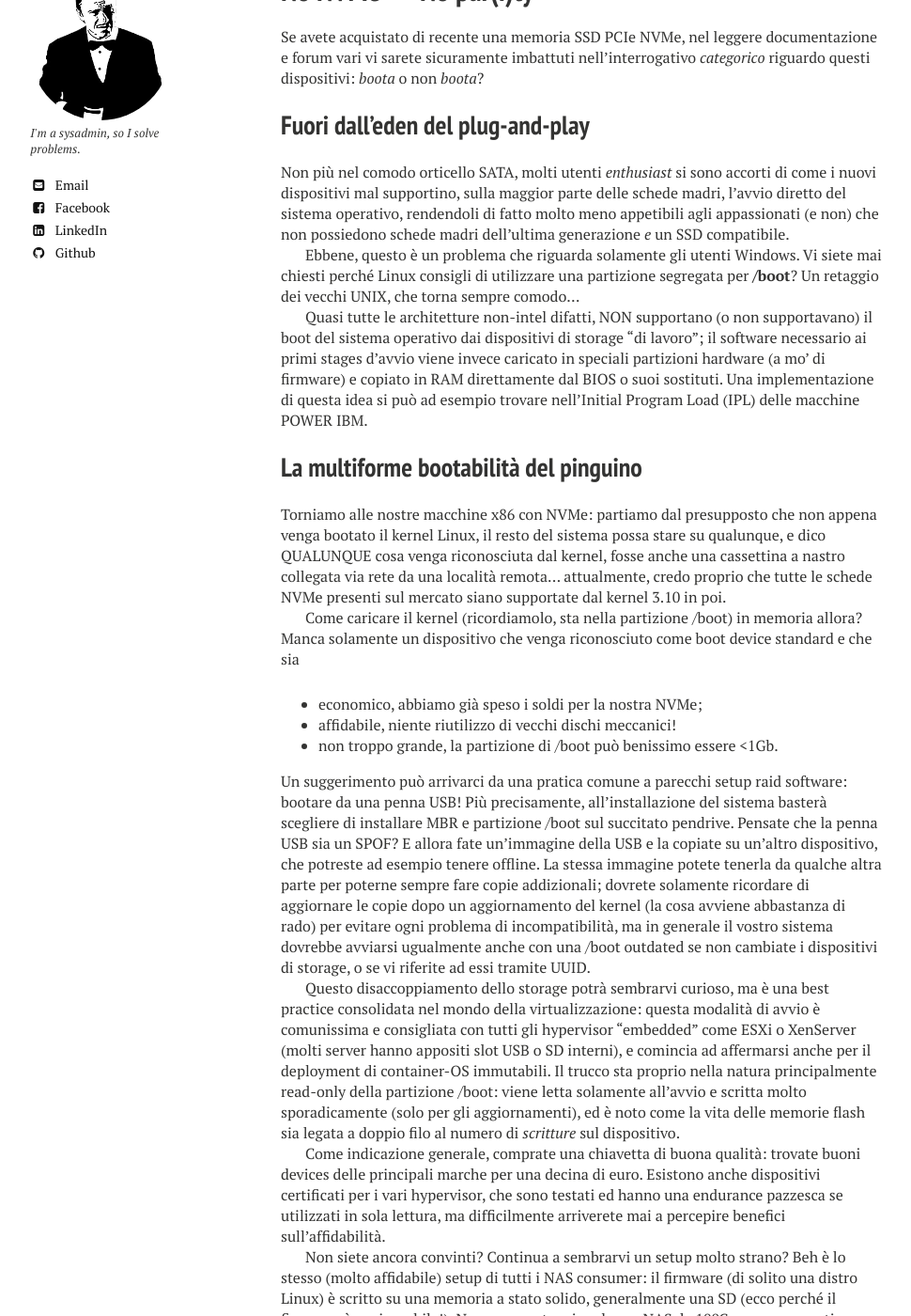
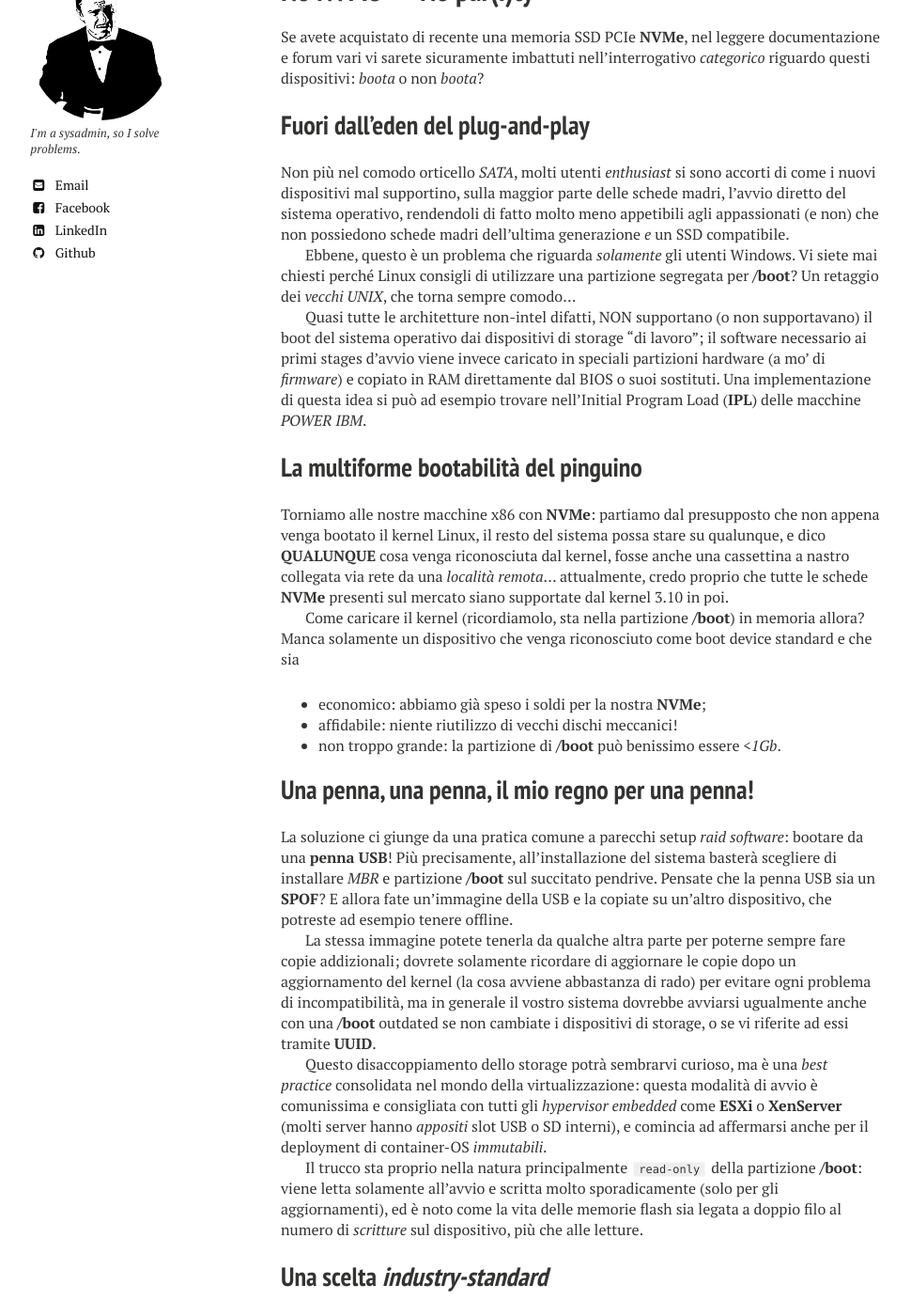
Before and after one commit to theinfiltrated/theinfiltrated.github.io, a Jekyll site: the page built from _posts/2016-01-13-NVMe-boot.md, in a window 1280 px wide and 1400 px high, scrolled down 465 px. Shown: the whole window at 94% size, without its empty margins (21-991 px from the left). Built offline with Jekyll 4.4.1, drawn with Linux system fonts in a browser that asks for light colours; nearby versions of some CDN libraries; some of the changed text lies outside the part shown.

Commit message:
aggiusto layout 2

```diff
--- a/_posts/2016-01-13-NVMe-boot.md
+++ b/_posts/2016-01-13-NVMe-boot.md
@@ -8,39 +8,48 @@
   feature: NAND.jpg
 ---
 
-Se avete acquistato di recente una memoria SSD PCIe NVMe, nel leggere documentazione e forum vari vi sarete sicuramente imbattuti nell'interrogativo *categorico* riguardo questi dispositivi: *boota* o non *boota*?
+Se avete acquistato di recente una memoria SSD PCIe **NVMe**, nel leggere documentazione e forum vari vi sarete sicuramente imbattuti nell'interrogativo *categorico* riguardo questi dispositivi: *boota* o non *boota*?
 
 ## Fuori dall'eden del plug-and-play
 
-Non più nel comodo orticello SATA, molti utenti *enthusiast* si sono accorti di come i nuovi dispositivi mal supportino, sulla maggior parte delle schede madri, l'avvio diretto del sistema operativo, rendendoli di fatto molto meno appetibili agli appassionati (e non) che non possiedono schede madri dell'ultima generazione *e* un SSD compatibile.
+Non più nel comodo orticello *SATA*, molti utenti *enthusiast* si sono accorti di come i nuovi dispositivi mal supportino, sulla maggior parte delle schede madri, l'avvio diretto del sistema operativo, rendendoli di fatto molto meno appetibili agli appassionati (e non) che non possiedono schede madri dell'ultima generazione *e* un SSD compatibile.
 
-Ebbene, questo è un problema che riguarda solamente gli utenti Windows.
-Vi siete mai chiesti perché Linux consigli di utilizzare una partizione segregata per **/boot**? Un retaggio dei vecchi UNIX, che torna sempre comodo...
+Ebbene, questo è un problema che riguarda *solamente* gli utenti Windows.
+Vi siete mai chiesti perché Linux consigli di utilizzare una partizione segregata per **/boot**? Un retaggio dei *vecchi* *UNIX*, che torna sempre comodo...
 
-Quasi tutte le architetture non-intel difatti, NON supportano (o non supportavano) il boot del sistema operativo dai dispositivi di storage "di lavoro"; il software necessario ai primi stages d'avvio viene invece caricato in speciali partizioni hardware (a mo' di firmware) e copiato in RAM direttamente dal BIOS o suoi sostituti.
-Una implementazione di questa idea si può ad esempio trovare nell'Initial Program Load (IPL) delle macchine POWER IBM.
+Quasi tutte le architetture non-intel difatti, NON supportano (o non supportavano) il boot del sistema operativo dai dispositivi di storage "di lavoro"; il software necessario ai primi stages d'avvio viene invece caricato in speciali partizioni hardware (a mo' di *firmware*) e copiato in RAM direttamente dal BIOS o suoi sostituti.
+Una implementazione di questa idea si può ad esempio trovare nell'Initial Program Load (**IPL**) delle macchine *POWER IBM*.
 
 ## La multiforme bootabilità del pinguino
 
-Torniamo alle nostre macchine x86 con NVMe: partiamo dal presupposto che non appena venga bootato il kernel Linux, il resto del sistema possa stare su qualunque, e dico QUALUNQUE cosa venga riconosciuta dal kernel, fosse anche una cassettina a nastro collegata via rete da una località remota…
-attualmente, credo proprio che tutte le schede NVMe presenti sul mercato siano supportate dal kernel 3.10 in poi.
+Torniamo alle nostre macchine x86 con **NVMe**: partiamo dal presupposto che non appena venga bootato il kernel Linux, il resto del sistema possa stare su qualunque, e dico **QUALUNQUE** cosa venga riconosciuta dal kernel, fosse anche una cassettina a nastro collegata via rete da una *località remota*…
+attualmente, credo proprio che tutte le schede **NVMe** presenti sul mercato siano supportate dal kernel 3.10 in poi.
 
-Come caricare il kernel (ricordiamolo, sta nella partizione /boot) in memoria allora?
+Come caricare il kernel (ricordiamolo, sta nella partizione **/boot**) in memoria allora?
 Manca solamente un dispositivo che venga riconosciuto come boot device standard e che sia
 
-- economico, abbiamo già speso i soldi per la nostra NVMe;
-- affidabile, niente riutilizzo di vecchi dischi meccanici!
-- non troppo grande, la partizione di /boot può benissimo essere <1Gb.
+- economico: abbiamo già speso i soldi per la nostra **NVMe**;
+- affidabile: niente riutilizzo di vecchi dischi meccanici!
+- non troppo grande: la partizione di **/boot** può benissimo essere *<1Gb*.
 
-Un suggerimento può arrivarci da una pratica comune a parecchi setup raid software: bootare da una penna USB!
-Più precisamente, all'installazione del sistema basterà scegliere di installare MBR e partizione /boot sul succitato pendrive.
-Pensate che la penna USB sia un SPOF? E allora fate un'immagine della USB e la copiate su un'altro dispositivo, che potreste ad esempio tenere offline. La stessa immagine potete tenerla da qualche altra parte per poterne sempre fare copie addizionali; dovrete solamente ricordare di aggiornare le copie dopo un aggiornamento del kernel (la cosa avviene abbastanza di rado) per evitare ogni problema di incompatibilità, ma in generale il vostro sistema dovrebbe avviarsi ugualmente anche con una /boot outdated se non cambiate i dispositivi di storage, o se vi riferite ad essi tramite UUID.
 
-Questo disaccoppiamento dello storage potrà sembrarvi curioso, ma è una best practice consolidata nel mondo della virtualizzazione: questa modalità di avvio è comunissima e consigliata con tutti gli hypervisor "embedded" come ESXi o XenServer (molti server hanno appositi slot USB o SD interni), e comincia ad affermarsi anche per il deployment di container-OS immutabili. Il trucco sta proprio nella natura principalmente read-only della partizione /boot: viene letta solamente all'avvio e scritta molto sporadicamente (solo per gli aggiornamenti), ed è noto come la vita delle memorie flash sia legata a doppio filo al numero di *scritture* sul dispositivo.
+## Una penna, una penna, il mio regno per una penna!
 
-Come indicazione generale, comprate una chiavetta di buona qualità: trovate buoni devices delle principali marche per una decina di euro. Esistono anche dispositivi certificati per i vari hypervisor, che sono testati ed hanno una endurance pazzesca se utilizzati in sola lettura, ma difficilmente arriverete mai a percepire benefici sull'affidabilità.
+La soluzione ci giunge da una pratica comune a parecchi setup *raid software*: bootare da una **penna USB**!
+Più precisamente, all'installazione del sistema basterà scegliere di installare *MBR* e partizione **/boot** sul succitato pendrive.
+Pensate che la penna USB sia un **SPOF**? E allora fate un'immagine della USB e la copiate su un'altro dispositivo, che potreste ad esempio tenere offline.
 
-Non siete ancora convinti? Continua a sembrarvi un setup molto strano? Beh è lo stesso (molto affidabile) setup di tutti i NAS consumer: il firmware (di solito una distro Linux) è scritto su una memoria a stato solido, generalmente una SD (ecco perché il firmware è aggiornabile!). Non pensavate mica che un NAS da 100€ avesse avanzati sistemi di mirroring delle ROM o chissà quale altra trovata magica, giusto?
+La stessa immagine potete tenerla da qualche altra parte per poterne sempre fare copie addizionali; dovrete solamente ricordare di aggiornare le copie dopo un aggiornamento del kernel (la cosa avviene abbastanza di rado) per evitare ogni problema di incompatibilità, ma in generale il vostro sistema dovrebbe avviarsi ugualmente anche con una **/boot** outdated se non cambiate i dispositivi di storage, o se vi riferite ad essi tramite **UUID**.
 
-È affidabile? Abbastanza. Se facciamo le copie della /boot altrove? *Parecchio*.
-Parecchi più dei NAS consumer ai quali affidate i vostri dati ogni giorno.
+Questo disaccoppiamento dello storage potrà sembrarvi curioso, ma è una *best practice* consolidata nel mondo della virtualizzazione: questa modalità di avvio è comunissima e consigliata con tutti gli *hypervisor embedded* come **ESXi** o **XenServer** (molti server hanno *appositi* slot USB o SD interni), e comincia ad affermarsi anche per il deployment di container-OS *immutabili*.
+
+Il trucco sta proprio nella natura principalmente `read-only` della partizione **/boot**: viene letta solamente all'avvio e scritta molto sporadicamente (solo per gli aggiornamenti), ed è noto come la vita delle memorie flash sia legata a doppio filo al numero di *scritture* sul dispositivo, più che alle letture.
+
+## Una scelta *industry-standard*
+
+Come indicazione generale, comprate una chiavetta di buona qualità: trovate buoni devices delle principali marche per una decina di euro. Esistono anche dispositivi *certificati* per i vari hypervisor, che sono testati ed hanno una endurance pazzesca se utilizzati in sola lettura, ma difficilmente arriverete mai a percepire benefici sull'affidabilità.
+
+Non siete ancora convinti? Continua a sembrarvi un setup molto strano? Beh è lo stesso (molto affidabile) setup di tutti i **NAS** consumer: il firmware (di solito una distro Linux) è scritto su una memoria a stato solido, generalmente una *SD* (ecco perché il firmware è aggiornabile!). Non pensavate mica che un NAS da 100€ avesse *avanzati sistemi di mirroring delle ROM* o chissà quale altra trovata magica, **giusto**?
+
+È affidabile? *Abbastanza*. Se facciamo le copie della /boot altrove? **Parecchio**.
+Parecchio più dei NAS consumer ai quali affidate i vostri dati ogni giorno.
```
